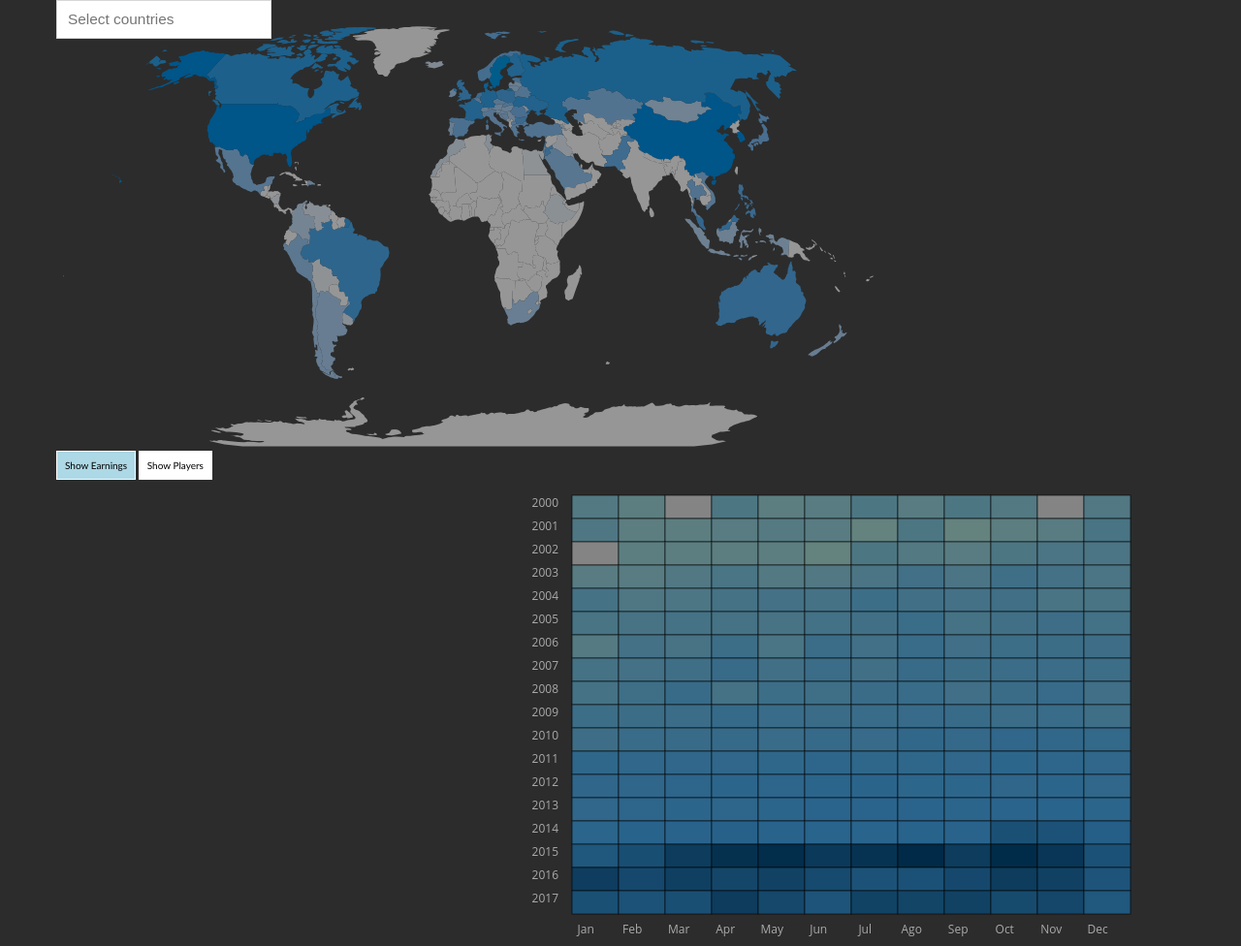
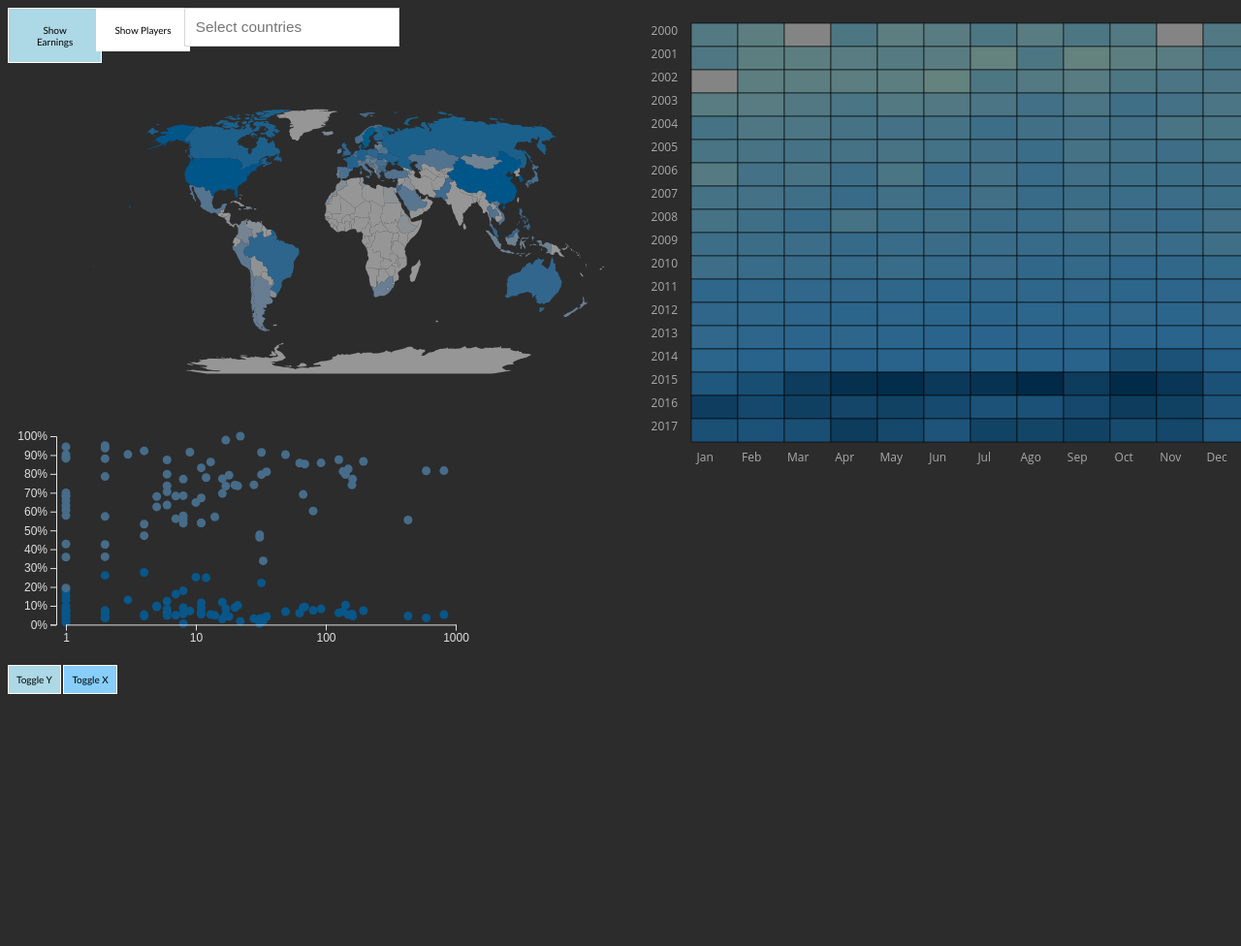
Before and after one commit to lucasrafael98/IV1819-esports, a plain HTML site: page d3/zz_main/index.html in a window 1280 px wide. Shown: the top 976 px of the page at 97% size. After the commit the page ends 800 px from the top, so only its background shows below. Drawn offline with Linux system fonts and the light colour scheme.

Commit message:
change style

```diff
--- a/d3/zz_main/index.html
+++ b/d3/zz_main/index.html
@@ -21,10 +21,12 @@
     </head>
 
     <body>
-        <div id="chloropleth" style="float: left; display: block; padding-left: 50;">
-            <br/>
 
-            <div style="position: absolute; top: 0; height: 2vw; width: 1vw; display: block">
+        <div style="position: absolute; top:1vh;">
+            <div style="position: relative; display: block; z-index: 10; height: 6.4vh; margin-bottom: 1vh;">
+                <span class="btn" id="switchToEarningsAmountChoro" style="padding: 1.95vh; position: absolute; top:0; left:0; width: 5vw; background-color: lightblue; display: inline-block;">Show Earnings</span>
+                <span class="btn" id="switchToPlayerAmountChoro" style="padding: 1.95vh; position: absolute; top:0; left:7.1vw; width: 5vw; background-color: white; display: inline-block;">Show Players</span>
+                <div style="position: absolute; top:0; left:14.2vw; ">
                         <select class="multipleSelect" multiple name="language">
                                 <option value="AFG">Afghanistan</option>
                                 <option value="ALB">Albania</option>
@@ -205,14 +207,13 @@
                                 <option value="ZWE">Zimbabwe</option>
                             </select>
                 </div>
-            <div style="display: inline-block">
-                <span class="btn" id="switchToEarningsAmountChoro" style="background-color: lightblue;">Show Earnings</span>
-                <span class="btn" id="switchToPlayerAmountChoro" style="background-color: white;">Show Players</span>
 
             </div>
+            <div id="chloropleth" style="position: relative;">
             </div>
-        <div id="heatmap" style="float: right; padding-right: 25;"></div>
-        <div id="scatter" style="float: left;">
+        </div>
+        <div id="heatmap" style="position: absolute; top: 0vh; left: 50vw;"></div>
+        <div id="scatter" style="position: absolute; top: 50vh;">
             <br/>
             <span class="btn" id="togg-y">Toggle Y</span>
             <span class="btn" id="togg-x">Toggle X</span>
--- a/d3/zz_main/js/chloropleth.js
+++ b/d3/zz_main/js/chloropleth.js
@@ -1,11 +1,11 @@
-var width = 850, height = 465;
+var width = window.innerWidth * 0.55, height = window.innerHeight * 0.45;
 
 
 
 // Map and projection
 var path = d3.geoPath();
 var projection = d3.geoNaturalEarth()
-    .scale(width / 1.75 / Math.PI)
+    .scale(width / 2.3 / Math.PI)
     .translate([width / 2, height / 2])
 var path = d3.geoPath()
     .projection(projection);
```
Lines whose indentation alone changed are shown as unchanged.
